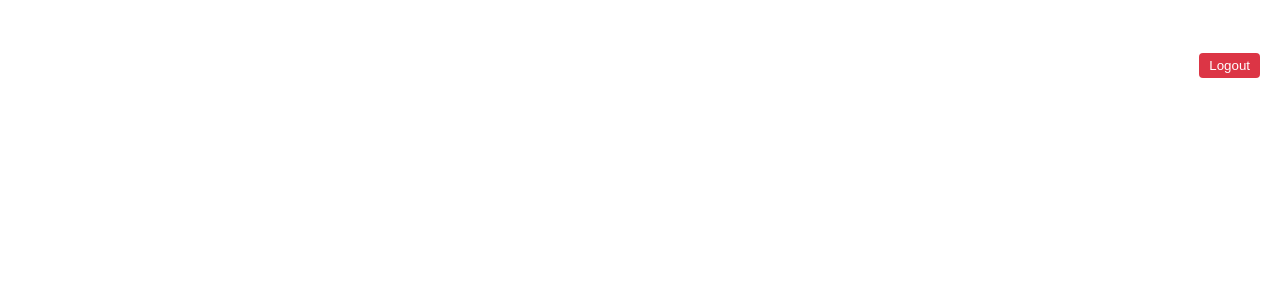
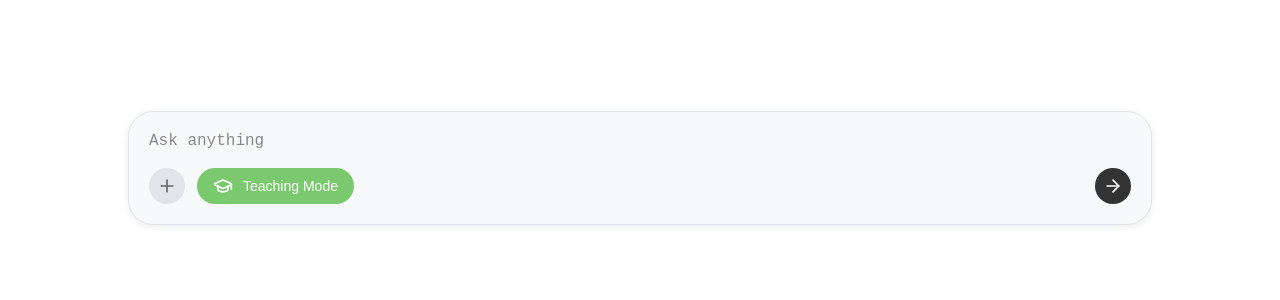
Before and after one commit to risshhabh/physics-gpt, a React (Vite) app: page /new in a window 1280 px wide. Shown: the top 300 px of the page. Built offline with nearby package versions, Linux system fonts and the light colour scheme; no server answers.

Commit message:
replaced placeholder newchat with the InputBox. commented auth functions for testing

```diff
--- a/src/pages/NewChat.jsx
+++ b/src/pages/NewChat.jsx
@@ -1,6 +1,11 @@
-import { useAuth } from "../hooks/useAuth";
+// import { useAuth } from "../hooks/useAuth"; // UNCOMMENT AFTER TESTING AUTHENTICATION
+import InputBox from "../components/InputBox";
 
 export default function NewChat() {
+
+    /** DEV: COMMENTED OUT THE FOLLOWING TO ALLOW FOR TESTING WHILE AUTHENTICATIOn
+     * IS NOT IMPLEMENTED
+
     const { user, logout } = useAuth();
 
     const handleLogout = async () => {
@@ -11,29 +16,12 @@ export default function NewChat() {
         }
     };
 
+    */
+
     return (
-        <div style={{ padding: '20px' }}>
-            <div style={{ display: 'flex', justifyContent: 'space-between', alignItems: 'center', marginBottom: '20px' }}>
-                <h1>New Chat</h1>
-                <div>
-                    <span>Welcome, {user?.email}</span>
-                    <button
-                        onClick={handleLogout}
-                        style={{
-                            marginLeft: '10px',
-                            padding: '5px 10px',
-                            backgroundColor: '#dc3545',
-                            color: 'white',
-                            border: 'none',
-                            borderRadius: '4px',
-                            cursor: 'pointer'
-                        }}
-                    >
-                        Logout
-                    </button>
-                </div>
-            </div>
-            <p>Start a new conversation here!</p>
-        </div>
+        <>
+            <h1>New Chat</h1>
+            <InputBox />
+        </>
     );
 }
```
